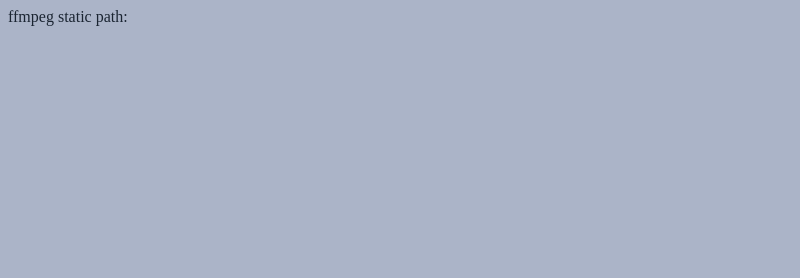
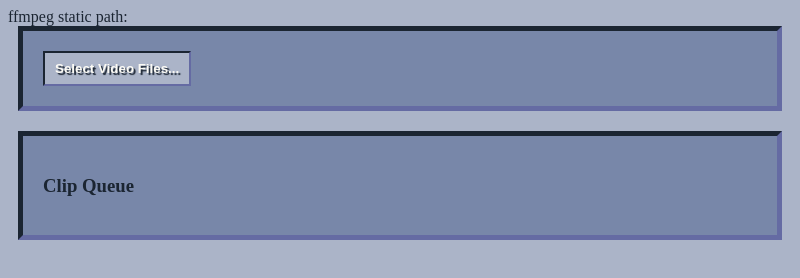
Before and after one commit to jpwexperience/clipcut-gui, an Electron app: page index.html in a window 800 px wide. Drawn offline with nearby package versions, Linux system fonts and the light colour scheme; no server answers.

Commit message:
Little functioning stream display. Now going to test the packaging

```diff
--- a/app/css/main.css
+++ b/app/css/main.css
@@ -3,3 +3,61 @@ body {
         word-wrap: break-word;
         color: #1b2532;
 }
+
+input {
+        color: rgba(251, 250, 244, 1);
+        outline: none;
+}
+
+input[type='file'] {
+        color: transparent;
+}
+
+.inFiles {
+        outline: none;
+}
+
+.inFiles::-webkit-file-upload-button {
+        visibility: hidden;
+}
+.inFiles::before {
+        content: 'Select Video Files...';
+        display: inline-block;
+        background-color: #abb4c8;
+        color: rgba(251, 250, 244, 1);
+        border-style: solid;
+        border-width: 2px;
+        border-top-color: #1b2532;
+        border-left-color: #1b2532 ;
+        border-right-color: #656ba3;
+        border-bottom-color: #656ba3;
+        outline: none;
+        padding: 8px 10px;
+        white-space: nowrap;
+        cursor: pointer;
+        text-shadow: 2px 2px 1px #1b2532;
+        font-weight: 700;
+        font-size: 10pt;
+}
+
+.row {
+      display: grid;
+      grid-template-columns: repeat(auto-fit, minmax(400px, 1fr));
+      object-fit: cover;
+      text-align: left;
+      grid-gap: 20px;
+      margin: 0px 10px 10px 10px;
+    }
+
+.column {
+        padding: 20px 20px 20px 20px;
+        background-color: #7887a9;
+        //box-shadow: 0px 3px 14px 3px #1b2532;
+        border: 1px solid #1b2532;
+        border-style: solid;
+        border-width: 5px;
+        border-top-color: #1b2532;
+        border-left-color: #1b2532;
+        border-right-color: #656ba3;
+        border-bottom-color: #656ba3;
+}
--- a/app/js/flow.js
+++ b/app/js/flow.js
@@ -21,6 +21,50 @@ function runCmd(command) {
 	});
 }
 
+//Clears the html within an element
+function clearHtml(elemId) {
+        $("." + elemId).html("");
+}
+
+filePaths = [];
+//Processes input files from button
+function fileUp(){
+        filePaths = [];
+        //clear screen when new files are presented
+        clearHtml("main");
+        //clearHtml("ffOut");
+        var x = document.getElementById("upFile");
+        var txt = "";
+        if ('files' in x) {
+        if (x.files.length == 0) {
+                txt = "Select one or more files.";
+        } else {
+                for (var i = 0; i < x.files.length; i++) {
+                        txt += "<br><strong>" + (i+1) + ".</strong><br>";
+                        var file = x.files[i];
+                        if ('name' in file) {
+				filePaths.push(file.path);
+                                txt += "Path: " + file.path + "<br>";
+                        }
+                        if ('size' in file) {
+                                txt += "size: " + file.size + " bytes <br>";
+                        }
+                }
+        }
+        }
+        else {
+                if (x.value == "") {
+                        txt += "Select one or more files.";
+                } else {
+                        txt += "The files property is not supported by your browser!";
+                        // If the browser does not support the files property, it will return the path of the selected file instead.
+                        txt  += "<br>The path of the selected file: " + x.value;                }
+        }
+	appendTxt("clipForm", txt);
+	for (i = 0; i < filePaths.length; i++){
+		tempPath = filePaths[i];
+                runCmd('./app/bash/streaminfo.sh ' + '"' + tempPath + '"');
+        }
+}
+
 appendTxt("main", "ffmpeg static path: " + ffmpeg.path);
-runCmd(ffmpeg.path +
-	' -i "/media/internal4tb/Television/ameridad/Family Guy - season\'s 1-9/Family Guy - Season 2/202 - Holy Crap.avi"');
--- a/index.html
+++ b/index.html
@@ -11,5 +11,15 @@
 	</head>
 	<body>
 		<div class="main"></div>
+		<div class="row">
+			<div class="column">
+				<input class="inFiles" type="File" id="upFile" multiple size="50" onchange="fileUp()">
+				<div class="clipForm"></div>
+			</div>
+			<div class="column">
+				<h3 class="title">Clip Queue</h3>
+				<div class="clipQueue"></div>
+			</div>
+		</div>
 	</body>
 </html>
--- a/package.json
+++ b/package.json
@@ -17,7 +17,8 @@
   },
   "homepage": "https://github.com/darumswizel/bashelectro#readme",
   "devDependencies": {
-    "electron": "^5.0.2"
+    "electron": "^5.0.2",
+    "electron-packager": "^13.1.1"
   },
   "dependencies": {
     "ffmpeg-static": "^2.4.0",
```
Also changed, not shown: 2 other files. Lines whose indentation alone changed are shown as unchanged.
